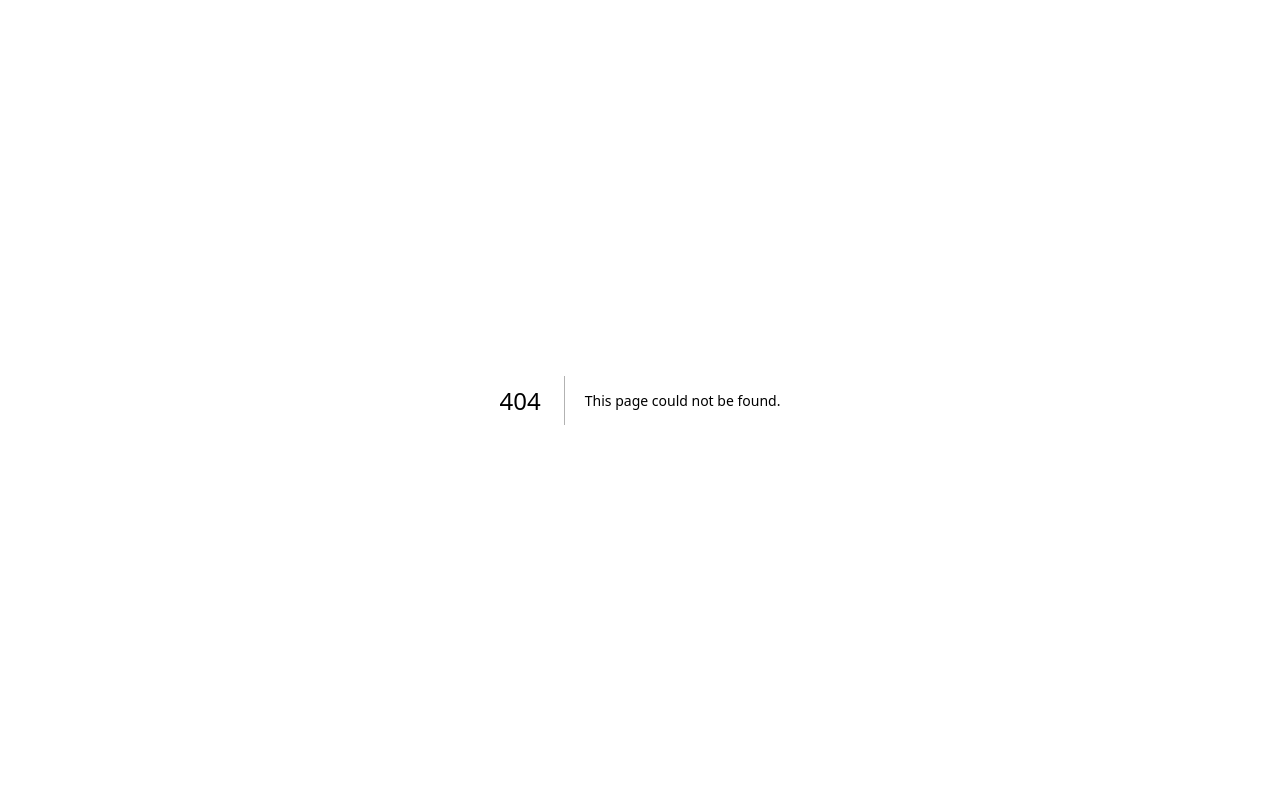
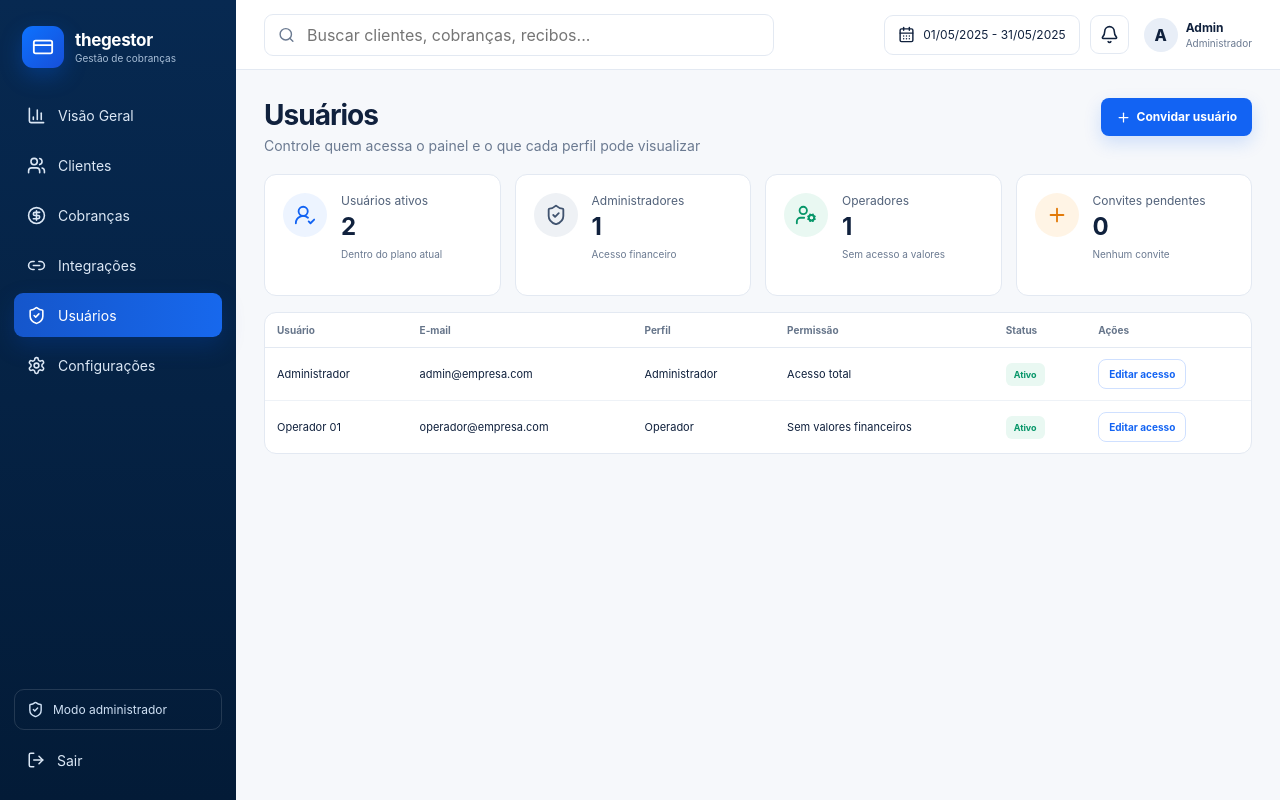
Before and after one commit to anthonytribeiro587/thegestor, a Next.js app: page /usuarios in a window 1280 px wide. Before the commit this address had no page. Built offline with nearby package versions, Linux system fonts and the light colour scheme.

Commit message:
add user permissions screen

```diff
--- /dev/null
+++ b/src/app/usuarios/page.tsx
@@ -0,0 +1,24 @@
+import { Plus, ShieldCheck, UserCog, UserRoundCheck } from "lucide-react";
+import { AppShell } from "@/components/app-shell";
+import { PageHeader } from "@/components/page-header";
+import { StatCard } from "@/components/stat-card";
+
+const users = [
+  { name: "Administrador", email: "admin@empresa.com", role: "Administrador", access: "Acesso total", status: "Ativo" },
+  { name: "Operador 01", email: "operador@empresa.com", role: "Operador", access: "Sem valores financeiros", status: "Ativo" }
+];
+
+export default function UsersPage() {
+  return (
+    <AppShell>
+      <PageHeader title="Usuários" subtitle="Controle quem acessa o painel e o que cada perfil pode visualizar" action={<button className="button primary"><Plus size={15} style={{ verticalAlign: "middle", marginRight: 6 }} />Convidar usuário</button>} />
+      <section className="stats-grid">
+        <StatCard title="Usuários ativos" value="2" helper="Dentro do plano atual" icon={UserRoundCheck} />
+        <StatCard title="Administradores" value="1" helper="Acesso financeiro" icon={ShieldCheck} tone="slate" />
+        <StatCard title="Operadores" value="1" helper="Sem acesso a valores" icon={UserCog} tone="green" />
+        <StatCard title="Convites pendentes" value="0" helper="Nenhum convite" icon={Plus} tone="orange" />
+      </section>
+      <section className="card"><div className="table-wrap"><table className="admin-table"><thead><tr><th>Usuário</th><th>E-mail</th><th>Perfil</th><th>Permissão</th><th>Status</th><th>Ações</th></tr></thead><tbody>{users.map((user) => <tr key={user.email}><td>{user.name}</td><td>{user.email}</td><td>{user.role}</td><td>{user.access}</td><td><span className="status-badge status-ativo">{user.status}</span></td><td><button className="button ghost small">Editar acesso</button></td></tr>)}</tbody></table></div></section>
+    </AppShell>
+  );
+}
```
